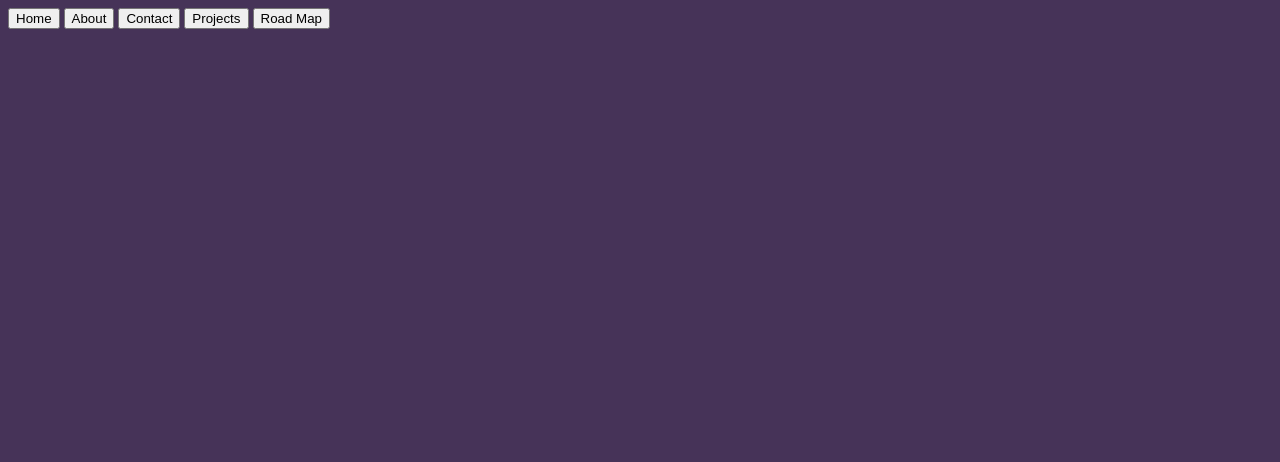
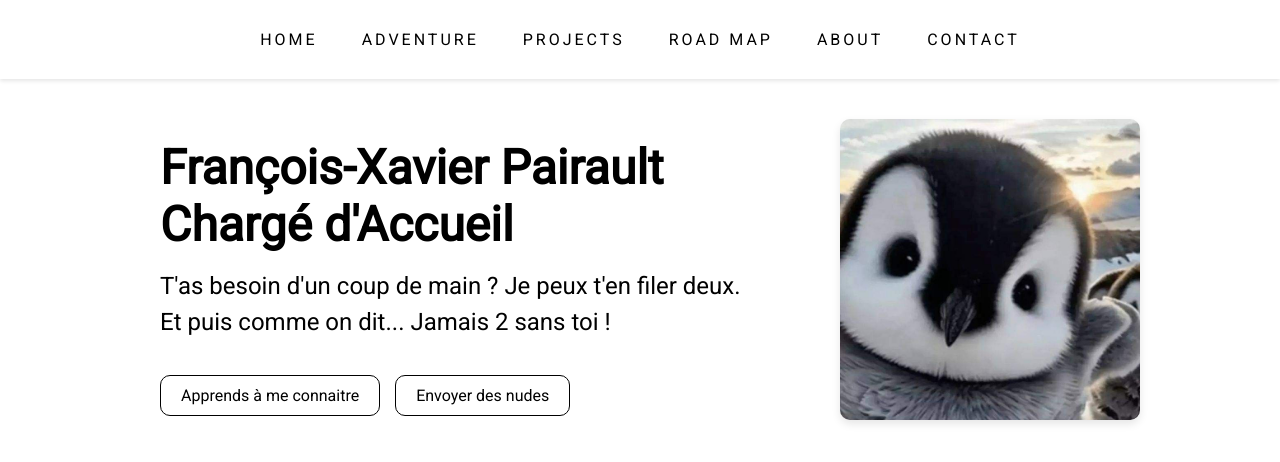
Before and after one commit to thefx3/mypage, a website built with webpack: page src/template.html in a window 1280 px wide. Built offline with nearby package versions, Linux system fonts and the light colour scheme.

Commit message:
First page

```diff
--- a/src/styles.css
+++ b/src/styles.css
@@ -1,4 +1,149 @@
 /* styles.css */
+:root {
+  --primary-color: #ffffff;
+  --secondary-color: #000000;
+  --font-family: "Roboto", "Arial";
+  --font-family-alt : "Opensans";
+}
+
+* {
+  box-sizing: border-box;
+  margin: 0;
+  padding: 0;
+  font-family: var(--font-family);
+
+  background-color: var(--primary-color)
+}
+
 body {
-    background-color: rgb(70, 51, 88);
+  display: flex;
+  flex-direction: column;
+  align-items: center;
+  min-height: 100vh;
+}
+
+#header button {
+  border: none;
+  appearance: none;
+  padding: 10px 20px;
+  border-radius: 10px;
+  cursor: pointer;
+  font-size: 16px;
+  font-family: var(--font-family);
+  letter-spacing: 3px;
+
+  background-color: var(--primary-color);
+
+  &:hover {
+    background-color: var(--secondary-color);
+    color: var(--primary-color);
+    transition: background-color 0.8s ease;
+    text-shadow: var(--secondary-color) 1px 1px 2px;
   }
+}
+
+#header {
+  width: 100%;
+  z-index: 1;
+  padding: 20px;
+  text-align: center;
+  box-shadow: 0 2px 4px rgba(0, 0, 0, 0.1);
+  margin-bottom: 20px;
+
+}
+
+#content{
+  display: grid;
+  grid-template-columns: 2fr 1fr;
+  flex-flow: row wrap;
+  justify-content: center;
+  margin: 0 10vh;
+  min-width: 1000px;
+  max-height: min-content;
+  padding: 20px 0;
+
+  & .left-container {
+    font-size: x-large;
+
+      & .content-left {
+        display: flex;
+        flex-direction: column;
+        align-items: start;
+        padding: 20px 20px 0 20px;
+        gap: 15px;
+
+        & .subtitle {
+          line-height: 1.5;
+        }
+
+        .btn-container {
+          margin-top: 20px;
+          width: 100%;
+          display: flex;
+          justify-content: start;
+          gap: 15px;
+
+          & .btn {
+            border: 1px solid var(--secondary-color);
+            appearance: none;
+            padding: 10px 20px;
+            border-radius: 10px;
+            cursor: pointer;
+            font-size: 16px;
+
+            &:hover {
+              background-color: var(--secondary-color);
+              color: var(--primary-color);
+              transition: background-color 1s ease;
+              border: none;
+            }
+          }
+        }
+      }
+  }
+
+
+  & .right-container {
+    display: flex;
+    justify-content: end;
+    align-items: center;
+
+    & img {
+      max-width: 300px;
+      border-radius: 10px;
+      box-shadow: 0 4px 8px rgba(0, 0, 0, 0.1);
+    }
+  }
+
+
+}
+
+@media (max-width: 1000px) {
+  #content {
+    grid-template-columns: 1fr; /* une seule colonne */
+    text-align: center;
+    justify-content: center;
+  }
+
+  #content .left-container {
+    display: flex;
+    flex-direction: column;
+    align-items: center; /* centre le texte */
+    justify-content: center;
+    padding: 20px;
+  }
+
+  #content .btn-container {
+    justify-content: center; /* centre les boutons */
+  }
+
+  #content .right-container {
+    justify-content: center;
+    margin-top: 20px; /* espace au-dessus de l’image */
+  }
+
+  #content .right-container img {
+    width: 100%;        /* occupe toute la largeur dispo */
+    max-width: 400px;   /* limite pour éviter une image trop grande */
+  }
+}
--- a/src/template.html
+++ b/src/template.html
@@ -4,23 +4,50 @@
     <meta charset="UTF-8">
     <meta name="viewport" content="width=device-width, initial-scale=1.0">
     <title>My Page</title>
+    <link href="https://fonts.googleapis.com/css2?family=Roboto&family=Open+Sans&display=swap" rel="stylesheet">
 </head>
 
 <body>
     <div id="header">
 
-        <button class="header" data-filter="home">Home</button>
-        <button class="header" data-filter="about">About</button>
-        <button class="header" data-filter="contact">Contact</button>
-        <button class="header" data-filter="projects">Projects</button>
-        <button class="header"id="private" data-filter="Road Map">Road Map</button>
-
-
+        <div class="header-container">
+            <button class="header" data-filter="home">HOME</button>
+            <button class="header" data-filter="adventure">ADVENTURE</button>
+            <button class="header" data-filter="projects">PROJECTS</button>
+            <button class="header"id="private" data-filter="Road Map">ROAD MAP</button>
+            <button class="header" data-filter="about">ABOUT</button>
+            <button class="header" data-filter="contact">CONTACT</button>
+        </div>
     </div>
 
 
 
     <div id="content">
+
+        <div class="content left-container">
+            <div class="content-left">
+                <div class="title">
+                    <h1>François-Xavier Pairault</h1>
+                    <h1>Chargé d'Accueil</h1>
+                </div>
+
+                <p class="subtitle">T'as besoin d'un coup de main ? Je peux t'en filer deux. <br> Et puis comme on dit... Jamais 2 sans toi !</p>
+
+                <div class="btn-container">
+                    <button class="btn">Apprends à me connaitre</button>
+                    <button class="btn">Envoyer des nudes</button>
+                </div>
+            </div>
+        </div>
+
+        <div class="content right-container">
+            <img src="images/pinguin.jpg" alt="Photo de François-Xavier Pairault">
+        </div>
+
+        <div class = "content-2">
+
+        </div>
+
 
     </div>
 
```
Also changed, not shown: src/images/pinguin.jpg (added).
